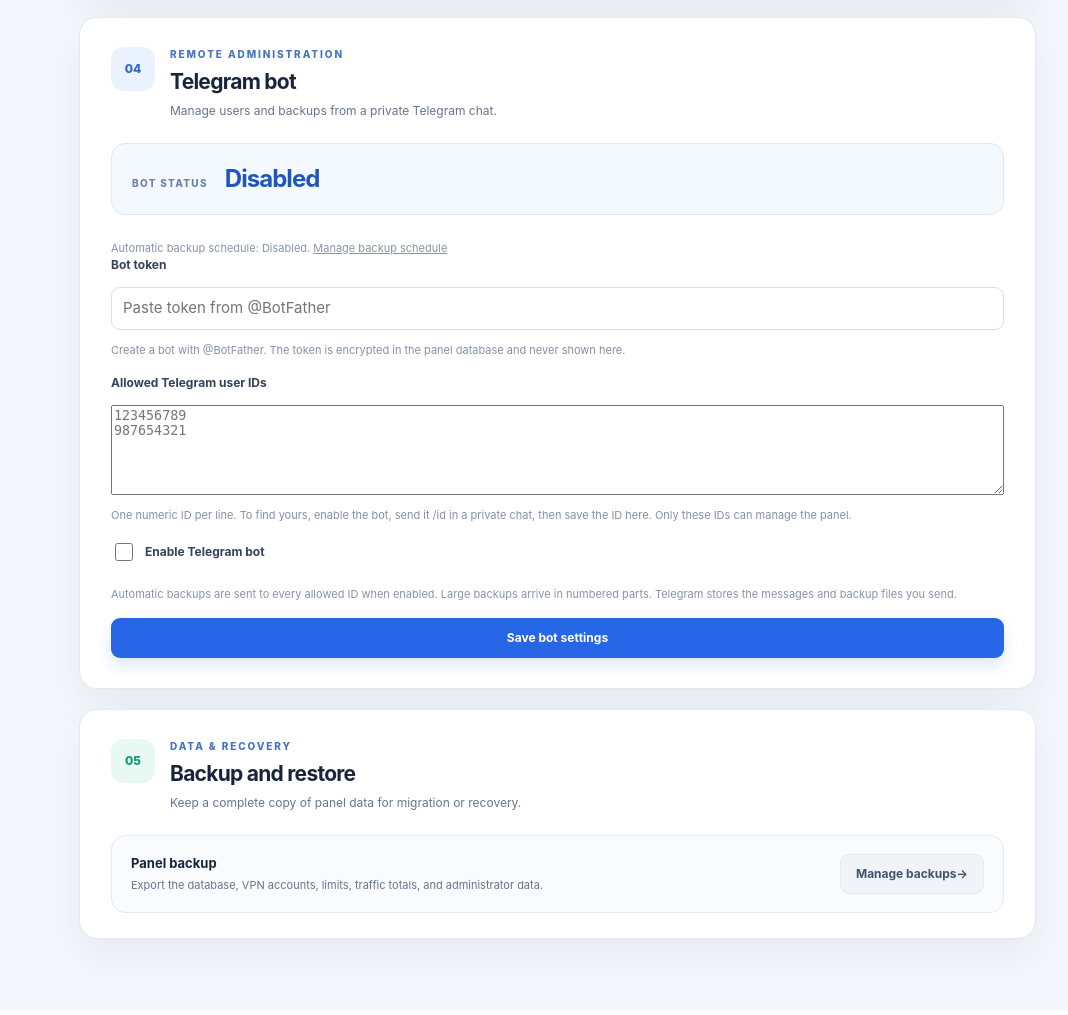
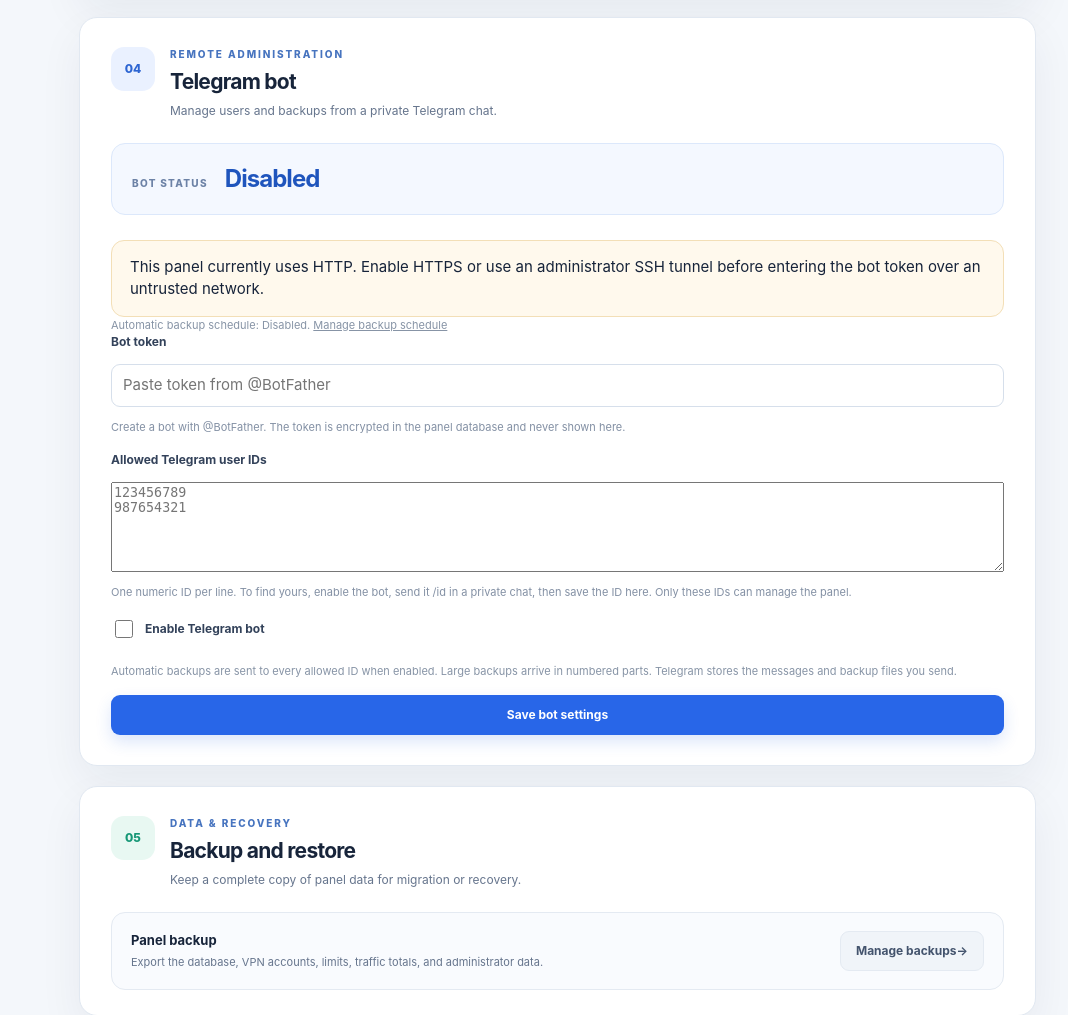
Before and after one commit to EmadNajafi/sshpanel, a Django app: page /settings/ in a window 1280 px wide. Shown: the part 1580-2595 px from the top of the page, without its empty margins (212-1280 px from the left). Before the commit the page ends 2561 px from the top, so only its background shows below. Run offline with Django 5.2, Linux system fonts and the light colour scheme; the visitor is signed in with stand-in values (Sample User, id 1).

Commit message:
Warn before entering Telegram token over HTTP

```diff
--- a/accounts/static/i18n.js
+++ b/accounts/static/i18n.js
@@ -122,6 +122,7 @@
     "Administrator password": "رمز مدیر", "Update the password used to sign in to this panel.": "رمز ورود به پنل را تغییر دهید.",
     "Current password": "رمز فعلی", "Confirm new password": "تأیید رمز جدید",
     "Telegram bot": "ربات تلگرام", "REMOTE ADMINISTRATION": "مدیریت از راه دور",
+    "This panel currently uses HTTP. Enable HTTPS or use an administrator SSH tunnel before entering the bot token over an untrusted network.": "این پنل اکنون از HTTP استفاده می‌کند. پیش از وارد کردن توکن ربات در شبکهٔ نامطمئن، HTTPS را فعال کنید یا از تونل SSH مدیر استفاده کنید.",
     "Automatic backup schedule:": "زمان‌بندی بکاپ خودکار:", "Manage backup schedule": "مدیریت زمان‌بندی بکاپ",
     "Manage users and backups from a private Telegram chat.": "کاربران و بکاپ‌ها را از گفتگوی خصوصی تلگرام مدیریت کنید.",
     "BOT STATUS": "وضعیت ربات", "Enabled": "فعال", "Bot token": "توکن ربات",
--- a/templates/base.html
+++ b/templates/base.html
@@ -8,7 +8,7 @@
   <title>{% block title %}SSH VPN Panel{% endblock %}</title>
   <script>try { document.documentElement.dataset.theme = localStorage.getItem('sshvpn-theme') || (matchMedia('(prefers-color-scheme: dark)').matches ? 'dark' : 'light'); } catch (_) { document.documentElement.dataset.theme = 'light'; } try { const saved = localStorage.getItem('sshvpn-language'); const cookie = document.cookie.match(/(?:^|; )django_language=(fa|en)(?:;|$)/); const language = saved === 'fa' || saved === 'en' ? saved : (cookie ? cookie[1] : 'en'); document.documentElement.lang = language; document.documentElement.dir = language === 'fa' ? 'rtl' : 'ltr'; } catch (_) { document.documentElement.lang = 'en'; document.documentElement.dir = 'ltr'; }</script>
   <link rel="stylesheet" href="{% static 'panel.css' %}?v=26">
-  <script src="{% static 'i18n.js' %}?v=9" defer></script>
+  <script src="{% static 'i18n.js' %}?v=10" defer></script>
   <script src="{% static 'panel.js' %}?v=4" defer></script>
   {% if user.is_authenticated %}<script src="{% static 'overview-react.js' %}?v=4" defer></script>{% endif %}
   {% block scripts %}{% endblock %}
--- a/templates/settings.html
+++ b/templates/settings.html
@@ -84,6 +84,7 @@
           <div><p class="eyebrow">REMOTE ADMINISTRATION</p><h2>Telegram bot</h2><p>Manage users and backups from a private Telegram chat.</p></div>
         </div>
         <div class="settings-current-port"><div><span class="settings-detail-label">BOT STATUS</span><strong>{% if telegram.enabled %}Enabled{% else %}Disabled{% endif %}{% if telegram.bot_username %} · @{{ telegram.bot_username }}{% endif %}</strong></div></div>
+        {% if not tls_enabled %}<div class="settings-callout">This panel currently uses HTTP. Enable HTTPS or use an administrator SSH tunnel before entering the bot token over an untrusted network.</div>{% endif %}
         <p class="settings-field-note">Automatic backup schedule: {% if backup_schedule.enabled %}Enabled at {{ backup_schedule.time }} Tehran{% else %}Disabled{% endif %}. <a href="{% url 'backup_settings' %}">Manage backup schedule</a></p>
         <form method="post" action="{% url 'save_telegram_bot' %}" class="telegram-settings-form">{% csrf_token %}
           <div><label for="telegram-token">Bot token</label><input id="telegram-token" name="token" type="password" autocomplete="new-password" dir="ltr" placeholder="{% if telegram.token_ciphertext %}Saved — leave blank to keep{% else %}Paste token from @BotFather{% endif %}"><span class="helptext">Create a bot with @BotFather. The token is encrypted in the panel database and never shown here.</span></div>
```
